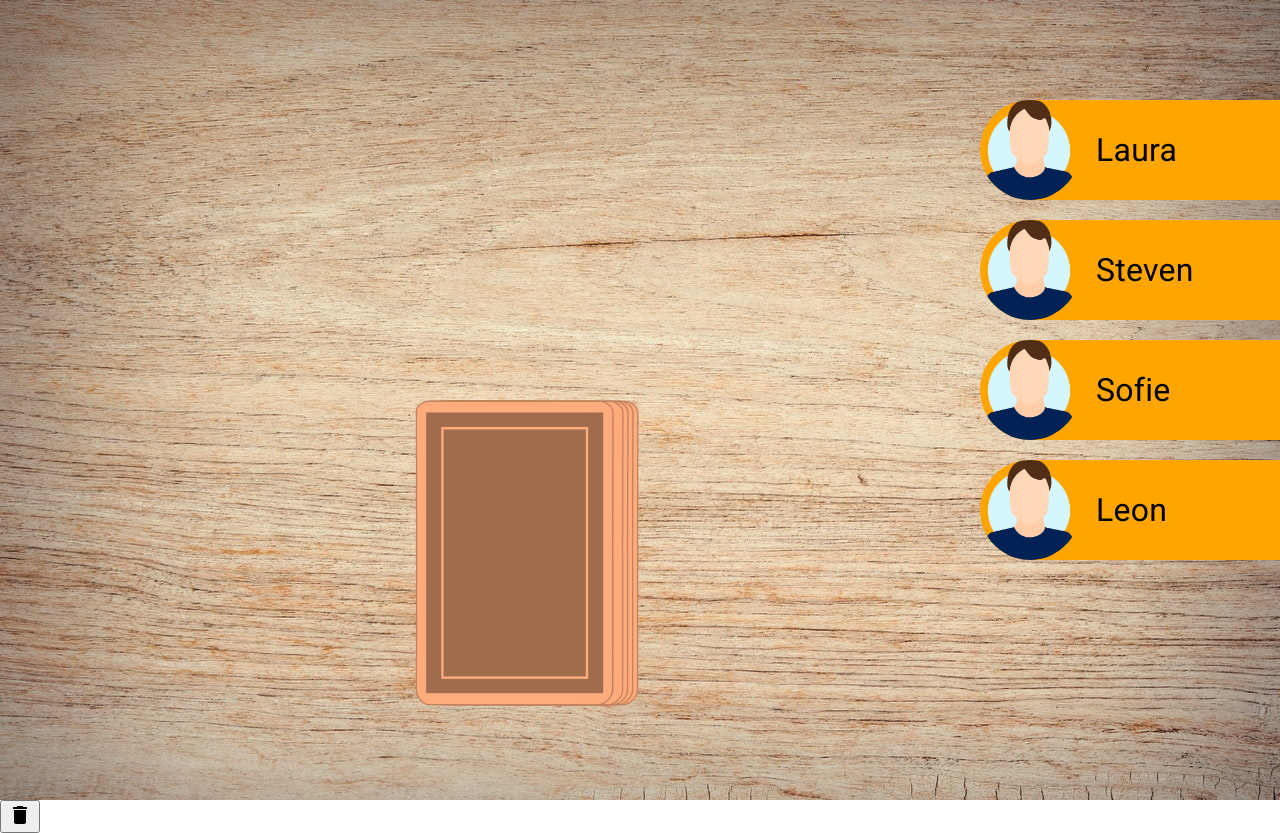
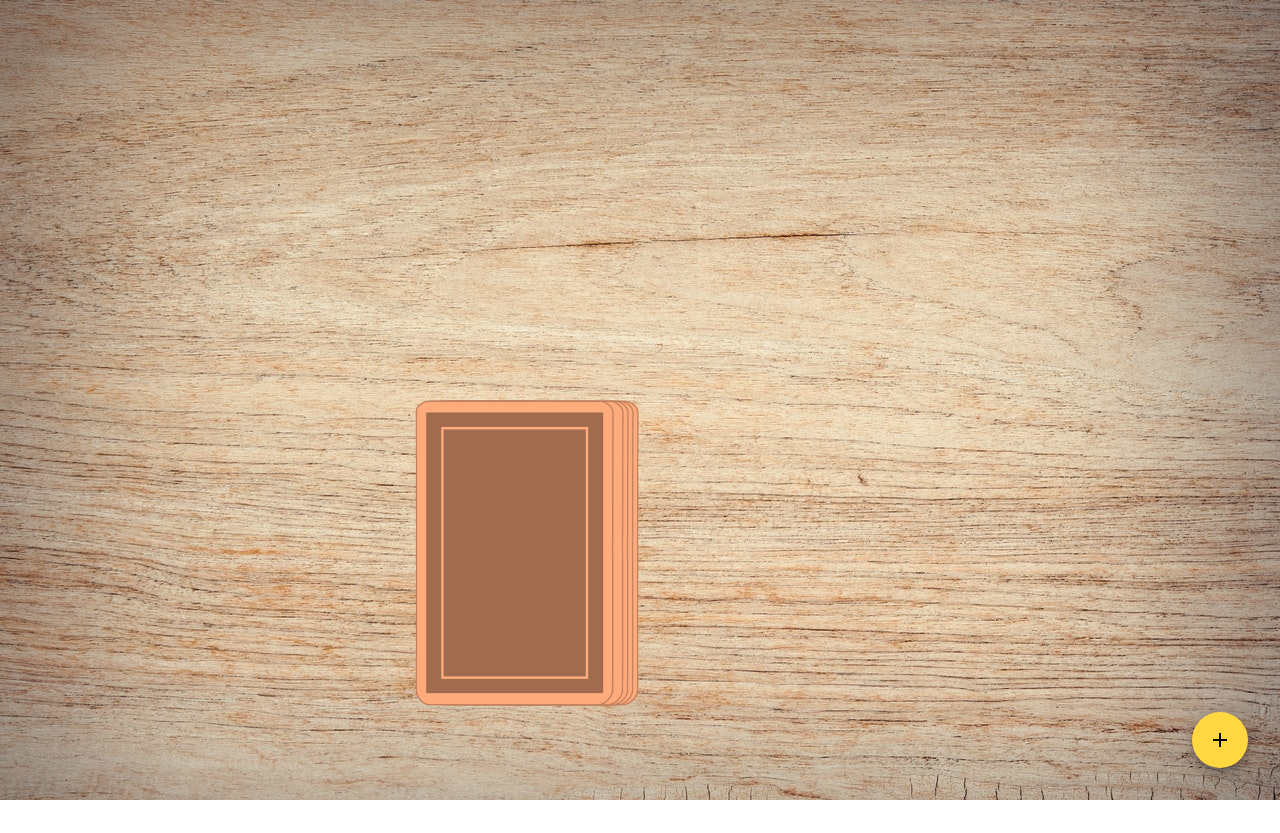
Before and after one commit to spunktbpunkt/RingOfFire, an Angular app: page /game in a window 1280 px wide. After the commit the page ends 800 px from the top, so only its background shows below. Built offline with nearby package versions, Linux system fonts and the light colour scheme.

Commit message:
dialog for adding players

```diff
--- a/angular.json
+++ b/angular.json
@@ -30,7 +30,7 @@
               "src/assets"
             ],
             "styles": [
-              "@angular/material/prebuilt-themes/indigo-pink.css",
+              "@angular/material/prebuilt-themes/deeppurple-amber.css",
               "src/styles.scss"
             ],
             "scripts": []
@@ -91,7 +91,7 @@
               "src/assets"
             ],
             "styles": [
-              "@angular/material/prebuilt-themes/indigo-pink.css",
+              "@angular/material/prebuilt-themes/deeppurple-amber.css",
               "src/styles.scss"
             ],
             "scripts": []
--- a/src/app/app.config.ts
+++ b/src/app/app.config.ts
@@ -5,5 +5,5 @@ import { routes } from './app.routes';
 import { provideAnimationsAsync } from '@angular/platform-browser/animations/async';
 
 export const appConfig: ApplicationConfig = {
-  providers: [provideRouter(routes), provideAnimationsAsync()]
+  providers: [provideRouter(routes), provideAnimationsAsync(), provideAnimationsAsync(), provideAnimationsAsync(), provideAnimationsAsync()]
 };
--- /dev/null
+++ b/src/app/dialog-add-player/dialog-add-player.component.html
@@ -0,0 +1,12 @@
+<h2 mat-dialog-title>Add new player</h2>
+<mat-dialog-content>
+  <p>Please enter the name of a player.</p>
+  <mat-form-field>
+    <mat-label>Name</mat-label>
+    <input matInput [(ngModel)]="name"/>
+  </mat-form-field>
+</mat-dialog-content>
+<mat-dialog-actions>
+  <button mat-button (click)="onNoClick()">No Thanks</button>
+  <button mat-button [mat-dialog-close]="name" cdkFocusInitial>Ok</button>
+</mat-dialog-actions>
--- /dev/null
+++ b/src/app/dialog-add-player/dialog-add-player.component.ts
@@ -0,0 +1,33 @@
+import { Component, Inject } from '@angular/core';
+import { MatDialogModule, MatDialogRef, MAT_DIALOG_DATA } from '@angular/material/dialog';
+import { MatFormFieldModule } from '@angular/material/form-field';
+import { MatInputModule } from '@angular/material/input';
+import { MatButtonModule } from '@angular/material/button';
+import { FormsModule } from '@angular/forms'; // für [(ngModel)]
+
+@Component({
+  selector: 'app-dialog-add-player',
+  standalone: true,
+  imports: [
+    MatDialogModule,
+    MatFormFieldModule,
+    MatInputModule,
+    MatButtonModule,
+    FormsModule
+  ],
+  templateUrl: './dialog-add-player.component.html',
+  styleUrls: ['./dialog-add-player.component.scss']
+})
+export class DialogAddPlayerComponent {
+  name: string = '';
+
+  constructor(
+    public dialogRef: MatDialogRef<DialogAddPlayerComponent>,
+    @Inject(MAT_DIALOG_DATA) public data: any
+  ) {}
+
+  onNoClick(): void {
+    this.dialogRef.close();
+  }
+
+}
--- a/src/app/game/game.component.html
+++ b/src/app/game/game.component.html
@@ -23,6 +23,6 @@
 </div>
 
 
-<button matFab aria-label="Example icon button with a delete icon">
-    <mat-icon>delete</mat-icon>
+<button mat-fab class="btn-add" (click)="openAddPlayerDialog()">
+    <mat-icon>add</mat-icon>
 </button>
--- a/src/app/game/game.component.scss
+++ b/src/app/game/game.component.scss
@@ -55,3 +55,9 @@
     position: absolute;
     right: 0px;
 }
+
+.btn-add {
+    position: absolute;
+    right: 32px;
+    bottom: 32px;
+}
--- a/src/app/game/game.component.ts
+++ b/src/app/game/game.component.ts
@@ -4,20 +4,25 @@ import { Game } from '../../models/game';
 import { PlayerComponent } from '../player/player.component';
 import { MatButtonModule } from '@angular/material/button';
 import { MatIconModule } from '@angular/material/icon';
+import { MatDialogModule, MatDialog } from '@angular/material/dialog';
+import { DialogAddPlayerComponent } from '../dialog-add-player/dialog-add-player.component';
+
 
 @Component({
   selector: 'app-game',
   standalone: true,
-  imports: [NgFor, NgStyle, NgIf, PlayerComponent, MatButtonModule, MatIconModule],
+  imports: [NgFor, NgStyle, NgIf, PlayerComponent, MatButtonModule, MatIconModule, MatDialogModule],
   templateUrl: './game.component.html',
   styleUrl: './game.component.scss'
 })
+
 export class GameComponent implements OnInit {
   pickCardAnimation = false;
   currentCard: string = '';
   game?: Game;
 
-  constructor() { }
+  constructor(private dialog: MatDialog) {}
+
 
   ngOnInit(): void {
     this.newGame();
@@ -33,7 +38,7 @@ export class GameComponent implements OnInit {
         console.log(this.game);
 
         setTimeout(() => {
-          this.game!.playedCars .push(card);
+          this.game!.playedCars.push(card);
           this.pickCardAnimation = false;
         }, 1000);
       }
@@ -44,4 +49,24 @@ export class GameComponent implements OnInit {
     this.game = new Game();
     console.log(this.game)
   }
+
+  // openDialog(): void {
+  //   const dialogRef = this.dialog.open(DialogAddPlayerComponent);
+
+  //   dialogRef.afterClosed().subscribe(result => {
+  //     console.log('The dialog was closed');
+  //     if (result !== undefined) {
+  //     }
+  //   });
+  // }
+    openAddPlayerDialog(): void {
+    const dialogRef = this.dialog.open(DialogAddPlayerComponent);
+
+    dialogRef.afterClosed().subscribe((name: string) => {
+      if (name) {
+        this.game!.players.push(name);
+        console.log('Players:', this.game!.players);
+      }
+    });
+  }
 }
--- a/src/models/game.ts
+++ b/src/models/game.ts
@@ -1,5 +1,5 @@
 export class Game {
-    public players:string[] = ['Laura','Steven','Sofie','Leon'];
+    public players:string[] = [];
     public stack:string[] = [];
     public playedCars:string[] = [];
     public currentPlayer:number = 0;
```
Also changed, not shown: src/app/dialog-add-player/dialog-add-player.component.scss (added), 1 other file (tests, documents, lock files or other folders).
